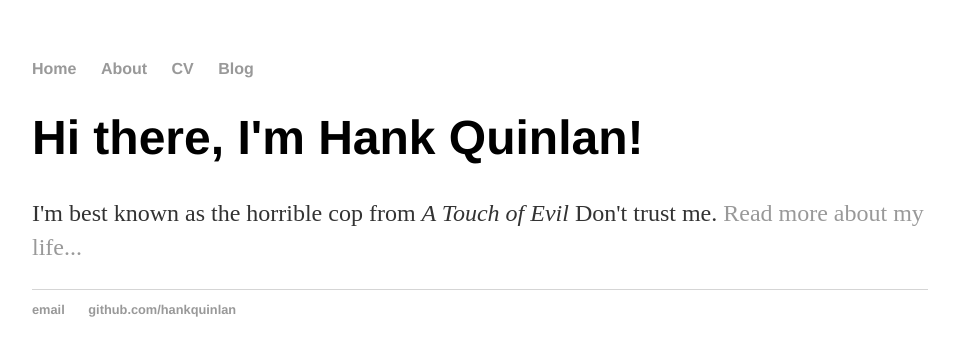
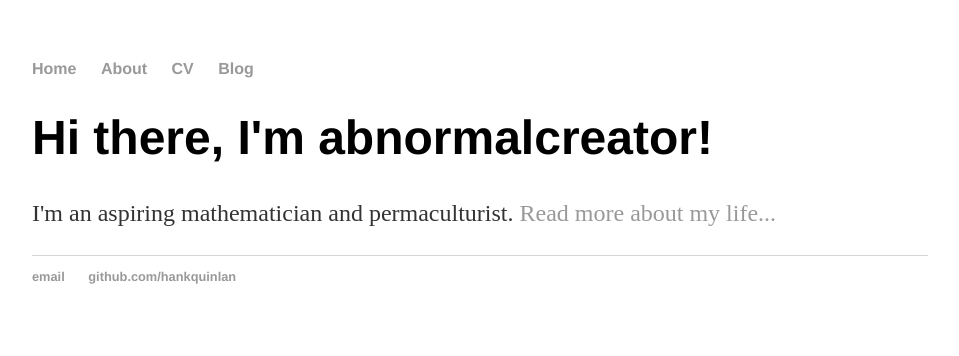
Before and after one commit to abnormalcreator/abnormalcreator.github.io, a Jekyll site: the page built from index.html, in a window 1280 px wide. Shown: the top 356 px of the page, without its empty margins (160-1119 px from the left). Built offline with Jekyll 4.4.1, drawn with Linux system fonts in a browser that asks for light colours.

Commit message:
Update index.html

```diff
--- a/index.html
+++ b/index.html
@@ -1,8 +1,8 @@
 ---
 layout: default
-title: Hank Quinlan, Horrible Cop
+title: abnormalcreator
 ---
 <div class="blurb">
-	<h1>Hi there, I'm Hank Quinlan!</h1>
-	<p>I'm best known as the horrible cop from <em>A Touch of Evil</em> Don't trust me. <a href="/about">Read more about my life...</a></p>
+	<h1>Hi there, I'm abnormalcreator!</h1>
+	<p>I'm an aspiring mathematician and permaculturist. <a href="/about">Read more about my life...</a></p>
 </div><!-- /.blurb -->
```
